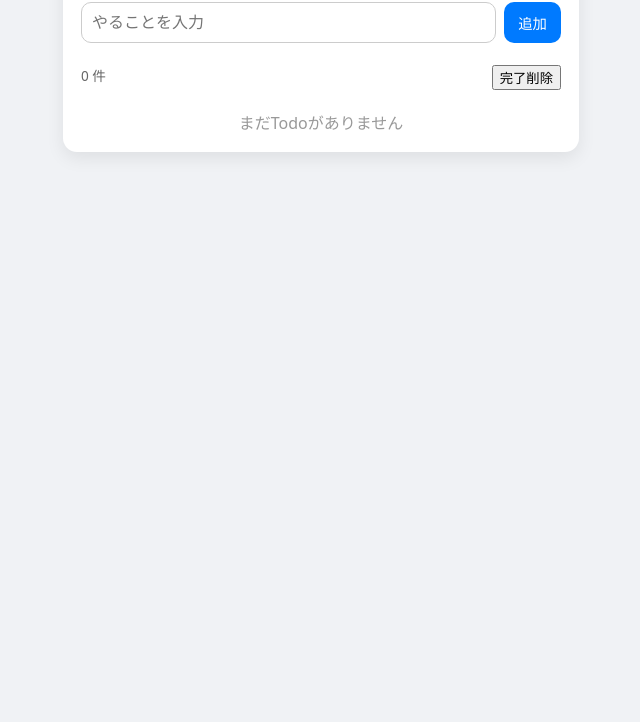
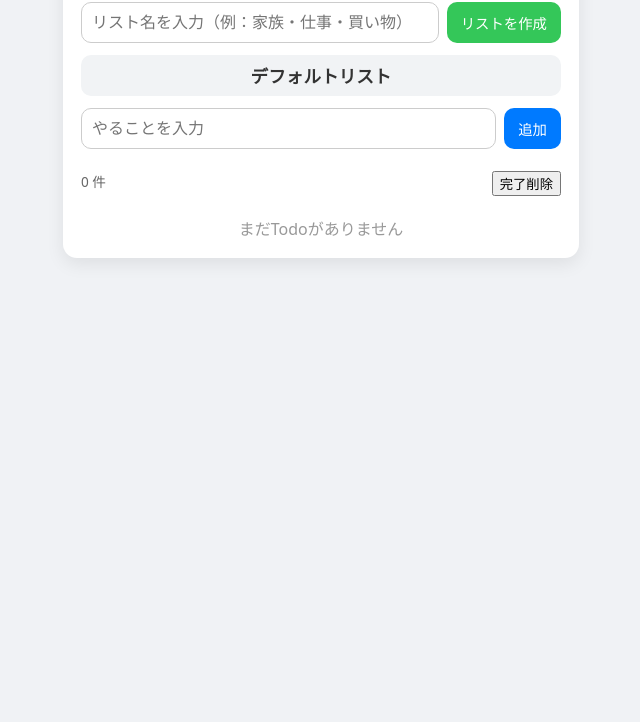
Before and after one commit to kskbombaye/share-todo, a plain HTML site: page index.html in a window 1280 px wide. Shown: the part 78-800 px from the top of the page, without its empty margins (319-959 px from the left). Drawn offline with Linux system fonts and the light colour scheme.

Commit message:
Update index.html

```diff
--- a/index.html
+++ b/index.html
@@ -3,7 +3,7 @@
 <head>
 <meta charset="UTF-8" />
 <meta name="viewport" content="width=device-width,initial-scale=1" />
-<title>Todoリスト</title>
+<title>共有Todoリスト</title>
 
 <style>
   body {
@@ -29,6 +29,43 @@
     font-weight: 600;
     margin-bottom: 12px;
     text-align: center;
+  }
+
+  /* タイトル入力UI */
+  .title-area {
+    display: flex;
+    gap: 8px;
+    margin-bottom: 12px;
+  }
+
+  .title-area input {
+    flex: 1;
+    padding: 10px;
+    border-radius: 10px;
+    border: 1px solid #ccc;
+    font-size: 1rem;
+  }
+
+  .title-area button {
+    padding: 10px 14px;
+    border-radius: 10px;
+    border: none;
+    background: #34c759;
+    color: #fff;
+    font-size: 0.9rem;
+    cursor: pointer;
+  }
+
+  /* URLタイトル表示 */
+  .list-title {
+    font-size: 1.1rem;
+    font-weight: 600;
+    margin-bottom: 12px;
+    padding: 8px 12px;
+    background: #f1f3f5;
+    border-radius: 10px;
+    text-align: center;
+    color: #333;
   }
 
   .input-area {
@@ -158,7 +195,16 @@
 
 <body>
 <div class="app">
-  <div class="header">Todoリスト（共有版）</div>
+  <div class="header">共有Todoリスト</div>
+
+  <!-- タイトル入力UI -->
+  <div class="title-area">
+    <input id="titleInput" type="text" placeholder="リスト名を入力（例：家族・仕事・買い物）" />
+    <button id="createListBtn">リストを作成</button>
+  </div>
+
+  <!-- URLタイトル表示 -->
+  <div id="listTitle" class="list-title"></div>
 
   <div class="input-area">
     <div class="input-row">
@@ -185,7 +231,24 @@
 </div>
 
 <script>
-const STORAGE_KEY = "todo_shared_v2";
+// URLからlistIDを取得
+const params = new URLSearchParams(window.location.search);
+const listID = params.get("list") || "default";
+const STORAGE_KEY = "todo_list_" + listID;
+
+// URLタイトル表示
+const listTitleEl = document.getElementById("listTitle");
+listTitleEl.textContent = listID === "default" ? "デフォルトリスト" : listID;
+
+// タイトル入力 → URL生成
+document.getElementById("createListBtn").addEventListener("click", () => {
+  const title = document.getElementById("titleInput").value.trim();
+  if (!title) return;
+
+  const id = encodeURIComponent(title.toLowerCase());
+  window.location.href = `?list=${id}`;
+});
+
 let todos = [];
 let editIndex = null;
 
```
